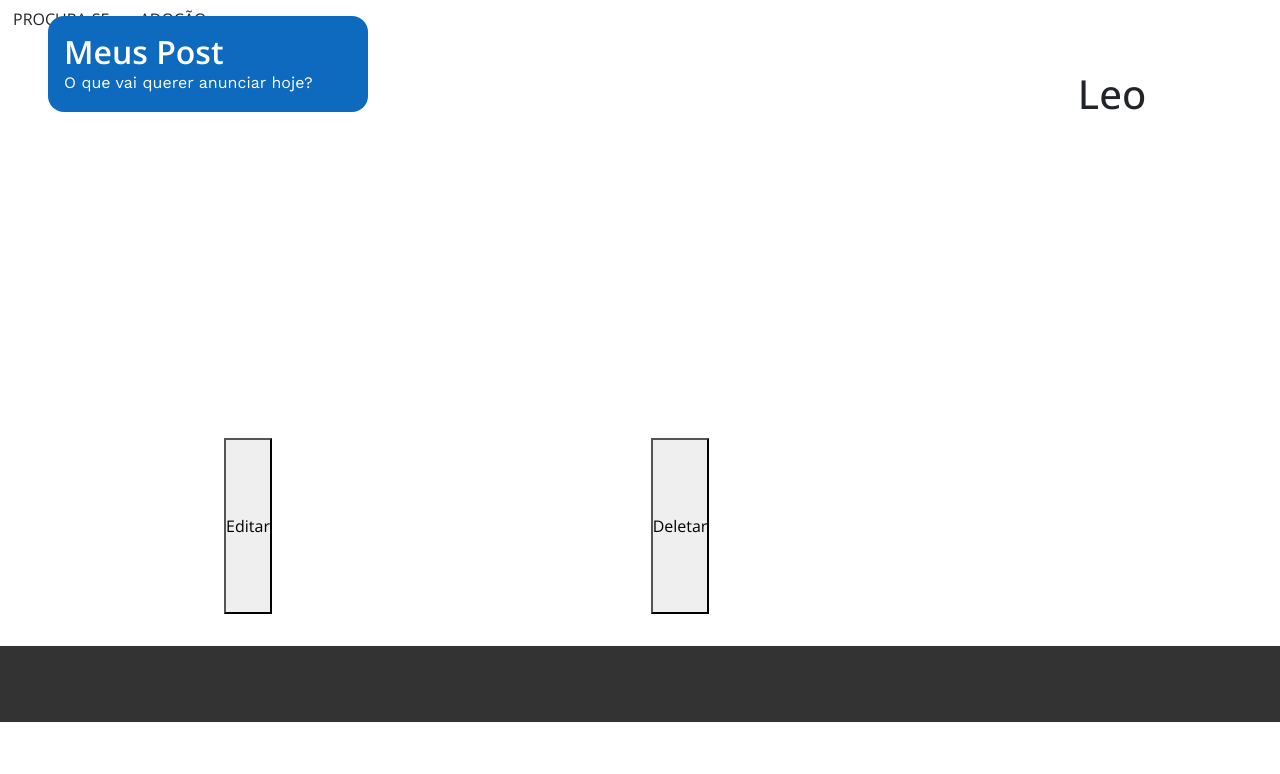
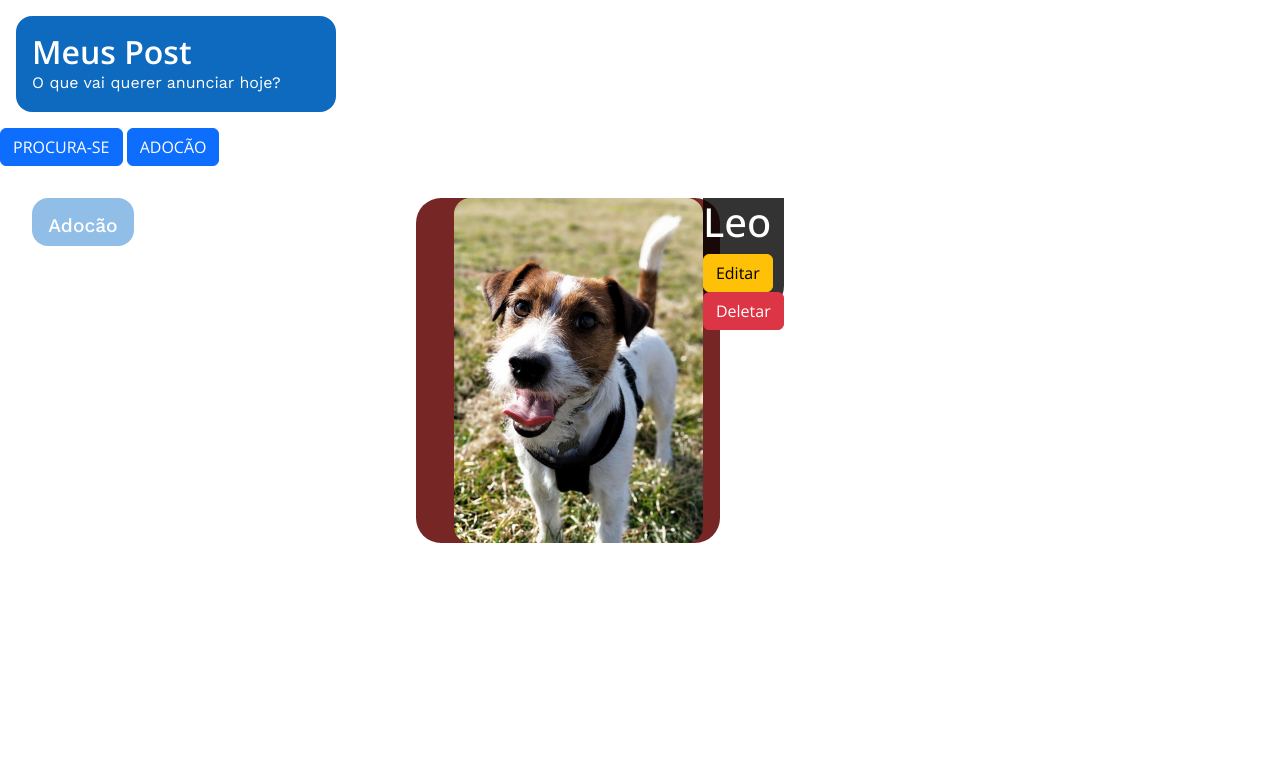
Before and after one commit to Brian-loop/QuaseLar-Oficial, a PHP site: page /tela_perfil.php in a window 1280 px wide. Shown: the part 78-852 px from the top of the page. Before the commit the page ends 800 px from the top, so only its background shows below. Run offline with PHP 8.4, Linux system fonts and the light colour scheme.

Commit message:
tela_perfil

```diff
--- a/css/tela_perfil.css
+++ b/css/tela_perfil.css
@@ -1,44 +1,41 @@
-
-
-
-.fundo-perfil{
-height: 100%;
-width: 100%;
-background-color: #ffff;
+.fundo-perfil {
+    height: 100%;
+    width: 100%;
+    background-color: #ffff;
 }
 
 
 
-.caixa-aviso-perfil{
+.caixa-aviso-perfil {
     width: 20rem;
     height: 6rem;
     background-color: rgba(14, 106, 190, 1);
     border-radius: 1rem;
     display: flex;
     align-items: center;
-    position: absolute;
-    left: 2rem;
     margin: 1rem;
 }
 
-.texto_titulo_perfil{
-   padding: 1rem;
+.texto_titulo_perfil {
+    padding: 1rem;
 }
-.texto_titulo_perfil h1{
+
+.texto_titulo_perfil h1 {
     margin: 1rem 0 0 0;
     font-family: 'open';
     font-size: 2rem;
     color: #ffff;
     font-weight: 600;
 }
-.texto_titulo_perfil p{
+
+.texto_titulo_perfil p {
     color: #ffff;
     font-family: 'work';
     font-size: 1rem;
 }
 
 
-.grid_anuncio{
+.grid_anuncio {
     display: grid;
     grid-template-columns: repeat(3, 27rem);
     grid-template-rows: repeat(2, 11rem);
@@ -46,3 +43,60 @@ background-color: #ffff;
     justify-items: center;
     margin: 2rem;
 }
+
+.card_animal_perfil {
+    z-index: 3;
+    position: relative;
+    left: 20rem;
+    height: 345px;
+    width: 19rem;
+    border-radius: 25px;
+    background-color: rgb(119, 38, 38);
+    display: flex;
+    justify-content: center;
+}
+
+
+.card_animal_perfil h3 {
+    z-index: 2;
+    position: relative;
+    right: 20rem;
+    height: 3rem;
+    width: 12rem;
+
+    border-radius: 1rem;
+    padding: 1rem;
+
+    background-color: rgba(145, 190, 231, 1);
+    color: rgb(255, 255, 255);
+
+    font-family: 'work';
+    font-size: 1.2rem;
+    text-align: center;
+}
+
+.card_animal_perfil img{
+    z-index: 1;
+    position: relative;
+
+    border-radius: 1rem;
+    height: 345px;
+    width: 19.9rem;
+
+}
+
+.cardzin_animal_perfil {
+    z-index: 2;
+    position: relative;
+
+
+    height: 7rem;
+    width: 19rem;
+
+    align-items: center;
+    border-radius: 0px 0px 24px 24px;
+
+    color: white;
+    background-color: rgba(0, 0, 0, 0.8);
+
+}
--- a/tela_perfil.php
+++ b/tela_perfil.php
@@ -10,19 +10,20 @@ include './template/header.php';
           <p>O que vai querer anunciar hoje?</p>
         </div>
       </div>
-    <button type="button" class="btn bts-primary">PROCURA-SE</button>
-    <button type="button" class="btn bts-primary">ADOCÃO</button>
+    <a href="./tela_cad_procurados.php"  type="button" class="btn btn-primary">PROCURA-SE</a>
+    <a href="./tela_cad_pets.php" type="button" class="btn btn-primary">ADOCÃO</a>
 
-
-    <figure class="grid_anuncio">
+<main class="grid_anuncio">
+  <figure class="card_animal_perfil">
     <h3 class="titulo-anuncio">Adocão</h3>
-    <img src="" alt="">
-    <figcaption>
-    <h1 class="nome-animal">Leo</h1>
+    <img src="./img/sobre_nos.png" alt="">
+    <figcaption class="cardzin_animal_perfil">
+      <h1 class="nome-animal">Leo</h1>
+      <a type="button" class="btn btn-warning">Editar</a>
+      <a type="button" class="btn btn-danger">Deletar</a>
     </figcaption>
-        <button>Editar</button>
-        <button>Deletar</button>
-    </figure>
+  </figure>
+</main>
 
 
 </section>
```
